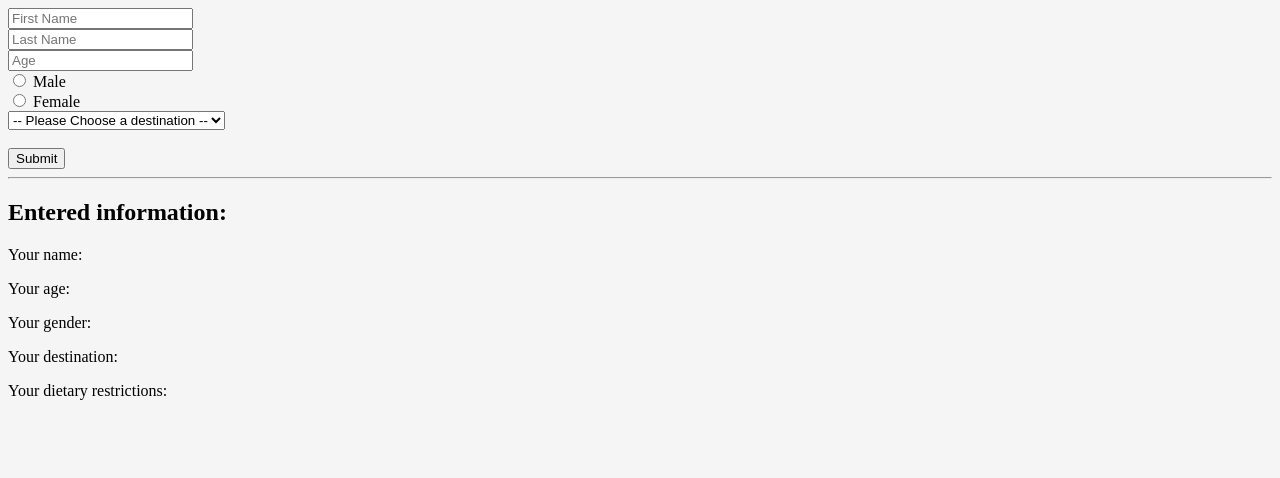
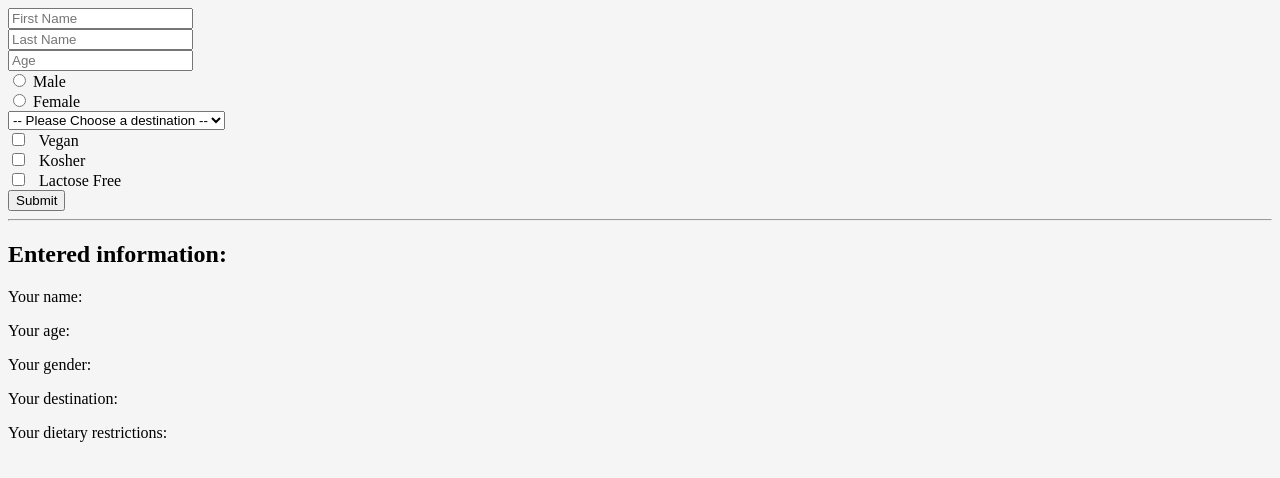
Before and after one commit to AliAbdulle/ScrimbaProject, a React (Create React App) app: page / in a window 1280 px wide. Shown: the top 478 px of the page. Built offline with nearby package versions, Linux system fonts and the light colour scheme.

Commit message:
all the checked the box is accessfull

```diff
--- a/src/components/AllInTag.js
+++ b/src/components/AllInTag.js
@@ -9,7 +9,11 @@ class AllInTag extends Component {
       age: "",
       gender: "",
       destination: "",
-      dietaryRestrictions: [],
+      dietaryRestrictions: {
+        isVegan: false,
+        isKosher: false,
+        isLactoseFree: false
+      }
     };
     this.handleChange = this.handleChange.bind(this);
   }
@@ -83,9 +87,34 @@ class AllInTag extends Component {
             <option value="england">England</option>
             <option value="denmark">Denmark</option>
           </select>
+          {/* Create check boxes for dietary restrictions here */}
           <br />
-
-          {/* Create check boxes for dietary restrictions here */}
+          <label>
+              <input
+              type="checkbox"
+              name="isVegan"
+              onChange={this.handleChange}
+              checked={this.state.dietaryRestrictions.isVegan}
+              /> Vegan
+          </label>
+          <br />
+          <label>
+              <input
+              type="checkbox"
+              name="isKosher"
+              onChange={this.handleChange}
+              checked={this.state.dietaryRestrictions.isKosher}
+              /> Kosher
+          </label>
+          <br />
+          <label>
+              <input
+              type="checkbox"
+              name="isLactoseFree"
+              onChange={this.handleChange}
+              checked={this.state.dietaryRestrictions.isLactoseFree}
+              /> Lactose Free
+          </label>
           <br />
 
           <button>Submit</button>
```
